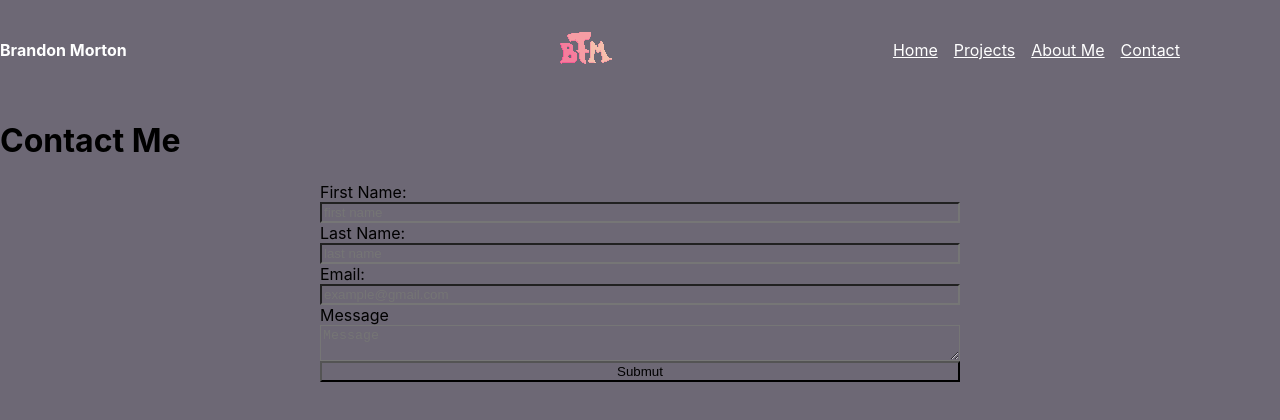
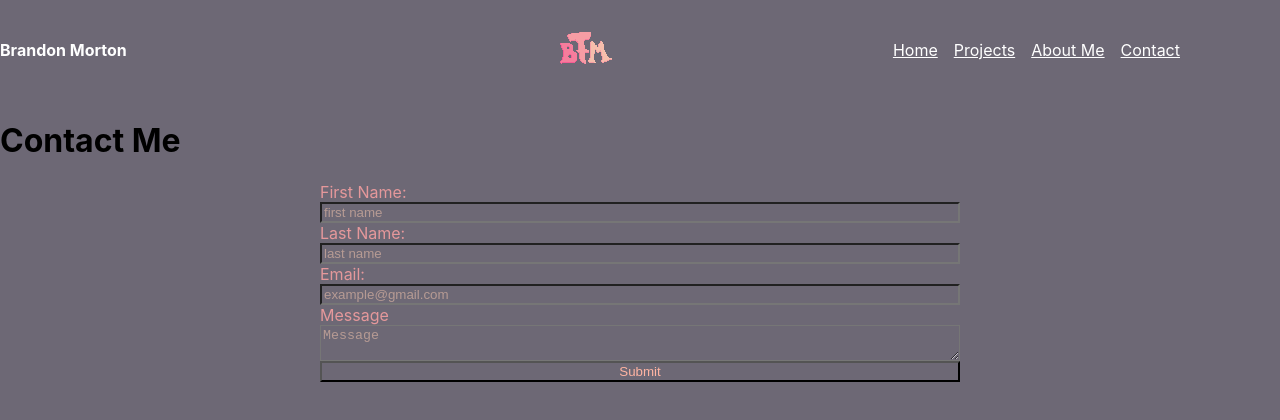
Before and after one commit to btmortondev/Website-Portfolio, a JavaScript app: page /contact in a window 1280 px wide. Shown: the top 420 px of the page. Built offline with nearby package versions, Linux system fonts and the light colour scheme; the HTML template or start-up script is replaced by a standard one.

Commit message:
Coloring on form page
Added the colors to the form on the contact page for label, text, and placeholder text.

```diff
--- a/src/Contact.css
+++ b/src/Contact.css
@@ -9,3 +9,24 @@
     width: 50%;
     margin-left: 25%;
 }
+
+.form-label {
+    color: var(--website-color-2);
+}
+
+.form-input {
+    color: var(--website-color-4);
+}
+
+::placeholder {
+    color: var(--website-color-4);
+    opacity: .5;
+}
+
+.form-submit {
+    color: var(--website-color-3);
+}
+
+.form-message {
+    color: var(--website-color-4);
+}
--- a/src/Contact.js
+++ b/src/Contact.js
@@ -5,14 +5,14 @@ const Contact = () => {
             <h1>Contact Me</h1>
             <form className="contact-form">
                 <label className="form-label">First Name: </label>
-                <input  className="form-input" placeholder="first name" />
-                <label>Last Name: </label>
-                <input placeholder="last name" />
-                <label>Email: </label>
-                <input placeholder="example@gmail.com" />
-                <label>Message</label>
+                <input className="form-input" placeholder="first name" />
+                <label className="form-label" >Last Name: </label>
+                <input className="form-input"  placeholder="last name" />
+                <label className="form-label" >Email: </label>
+                <input className="form-input" placeholder="example@gmail.com" />
+                <label className="form-label" >Message</label>
                 <textarea className="form-message" placeholder="Message"></textarea>
-                <button className="form-submit" >Submut</button>
+                <button className="form-submit" >Submit</button>
             </form>
         </div>
      );
```
